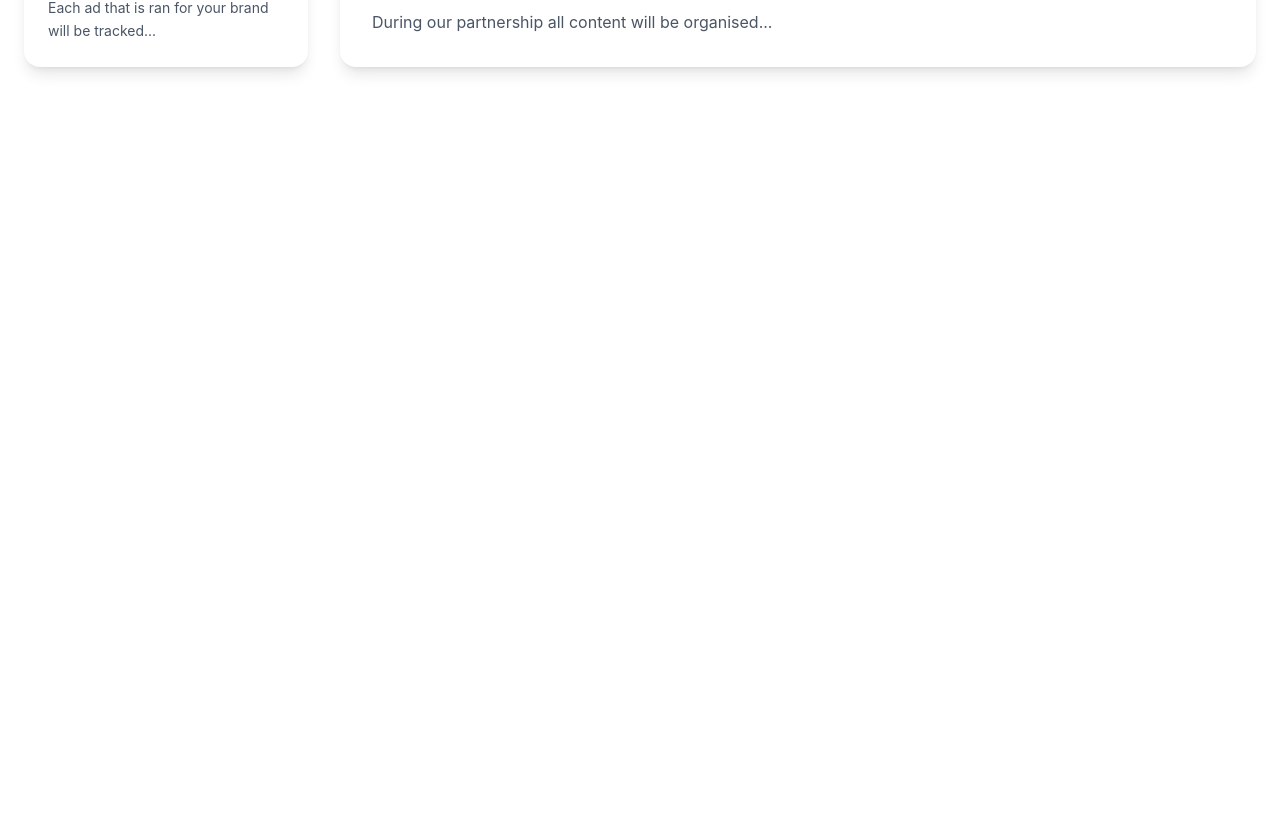
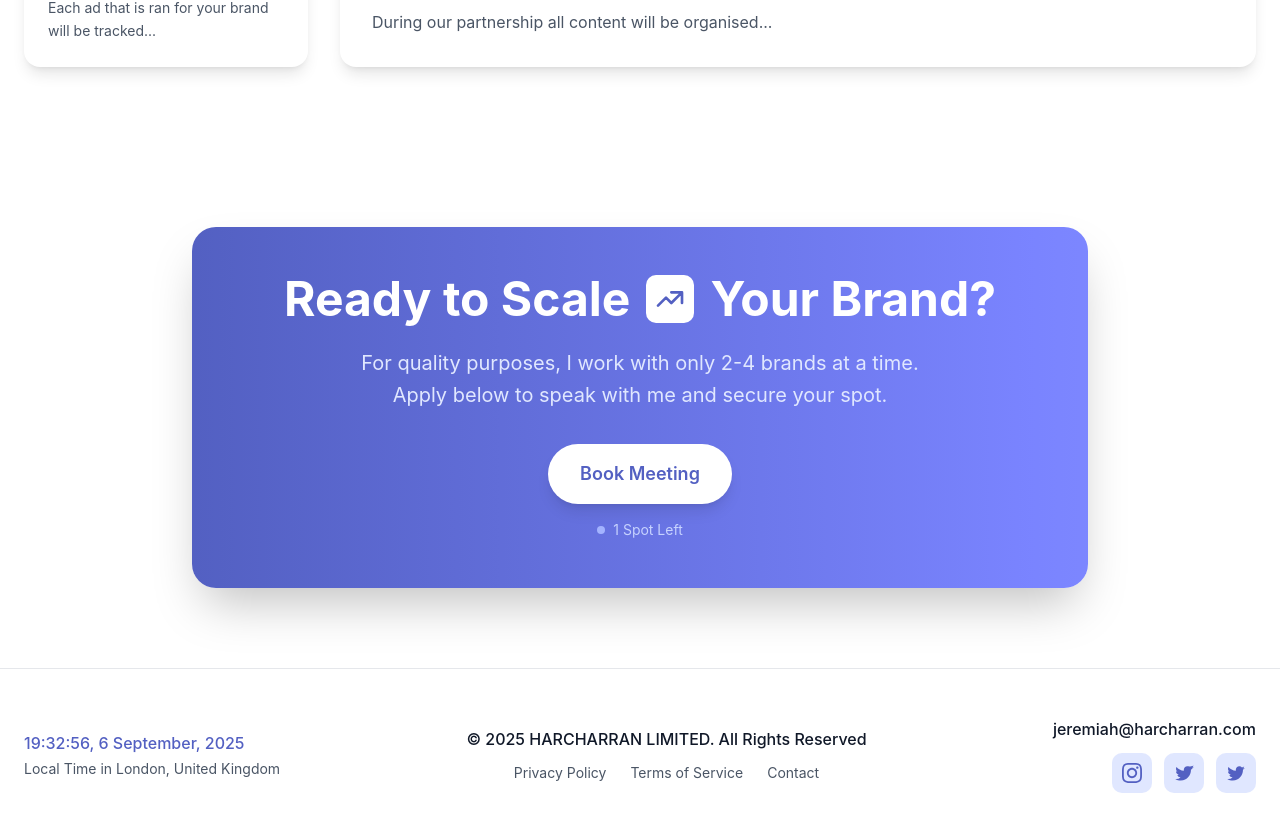
Before and after one commit to Mo-Ibra/jeremiah-light-portfolio, a Next.js app: page / in a window 1280 px wide. Shown: the part 9402-10233 px from the top of the page. Before the commit the page ends 9549 px from the top, so only its background shows below. Built offline with nearby package versions, Linux system fonts and the light colour scheme.

Commit message:
Added CTA, Footer

```diff
--- a/app/page.tsx
+++ b/app/page.tsx
@@ -7,6 +7,8 @@ import Portfolio from "@/components/Portfolio";
 import Process from "@/components/Process";
 import Comparison from "@/components/Comparison";
 import Features from "@/components/Features";
+import CTA from "@/components/CTA";
+import Footer from "@/components/Footer";
 
 function Home() {
   return (
@@ -20,6 +22,8 @@ function Home() {
       <Process />
       <Comparison />
       <Features />
+      <CTA />
+      <Footer />
     </>
   );
 }
--- /dev/null
+++ b/components/CTA.tsx
@@ -0,0 +1,43 @@
+const CTA = () => {
+  return (
+    <section className="py-20 px-6">
+      <div className="max-w-4xl mx-auto">
+        <div className="bg-gradient-to-r from-primary to-indigo-400 rounded-3xl p-12 text-center shadow-2xl">
+          <h2 className="text-4xl md:text-5xl font-bold text-white mb-6 flex items-center justify-center gap-4">
+            Ready to Scale
+            <div className="bg-white rounded-lg p-2">
+              <svg
+                className="w-8 h-8 text-primary"
+                fill="none"
+                stroke="currentColor"
+                viewBox="0 0 24 24"
+              >
+                <path
+                  strokeLinecap="round"
+                  strokeLinejoin="round"
+                  strokeWidth={2}
+                  d="M13 7h8m0 0v8m0-8l-8 8-4-4-6 6"
+                />
+              </svg>
+            </div>
+            Your Brand?
+          </h2>
+          <p className="text-xl text-indigo-100 mb-8 max-w-2xl mx-auto leading-relaxed">
+            For quality purposes, I work with only 2-4 brands at a time.
+            <br />
+            Apply below to speak with me and secure your spot.
+          </p>
+          <button className="bg-white text-primary px-8 py-4 rounded-full text-lg font-semibold hover:bg-gray-50 transition-colors shadow-lg mb-4">
+            Book Meeting
+          </button>
+          <div className="flex items-center justify-center gap-2 text-indigo-200">
+            <div className="w-2 h-2 bg-indigo-300 rounded-full"></div>
+            <span className="text-sm">1 Spot Left</span>
+          </div>
+        </div>
+      </div>
+    </section>
+  );
+};
+
+export default CTA;
--- /dev/null
+++ b/components/Footer.tsx
@@ -0,0 +1,82 @@
+const Footer = () => {
+  return (
+    <footer className="py-12 px-6 border-t border-gray-200">
+      <div className="max-w-7xl mx-auto">
+        <div className="flex flex-col lg:flex-row justify-between items-start lg:items-center gap-8">
+          {/* Left - Time */}
+          <div className="text-gray-600">
+            <div className="text-primary font-medium mb-1">
+              19:32:56, 6 September, 2025
+            </div>
+            <div className="text-sm">Local Time in London, United Kingdom</div>
+          </div>
+
+          {/* Center - Copyright and Links */}
+          <div className="text-center">
+            <div className="text-gray-900 font-medium mb-3">
+              © 2025 HARCHARRAN LIMITED. All Rights Reserved
+            </div>
+            <div className="flex flex-wrap justify-center gap-6 text-sm text-gray-600">
+              <a href="#" className="hover:text-primary transition-colors">
+                Privacy Policy
+              </a>
+              <a href="#" className="hover:text-primary transition-colors">
+                Terms of Service
+              </a>
+              <a href="#" className="hover:text-primary transition-colors">
+                Contact
+              </a>
+            </div>
+          </div>
+
+          {/* Right - Email and Social */}
+          <div className="text-right">
+            <div className="text-gray-900 font-medium mb-3">
+              jeremiah@harcharran.com
+            </div>
+            <div className="flex gap-3 justify-end">
+              <a
+                href="#"
+                className="w-10 h-10 bg-indigo-100 rounded-lg flex items-center justify-center hover:bg-indigo-200 transition-colors"
+              >
+                <svg
+                  className="w-5 h-5 text-primary"
+                  fill="currentColor"
+                  viewBox="0 0 24 24"
+                >
+                  <path d="M12 2.163c3.204 0 3.584.012 4.85.07 3.252.148 4.771 1.691 4.919 4.919.058 1.265.069 1.645.069 4.849 0 3.205-.012 3.584-.069 4.849-.149 3.225-1.664 4.771-4.919 4.919-1.266.058-1.644.07-4.85.07-3.204 0-3.584-.012-4.849-.07-3.26-.149-4.771-1.699-4.919-4.92-.058-1.265-.07-1.644-.07-4.849 0-3.204.013-3.583.07-4.849.149-3.227 1.664-4.771 4.919-4.919 1.266-.057 1.645-.069 4.849-.069zm0-2.163c-3.259 0-3.667.014-4.947.072-4.358.2-6.78 2.618-6.98 6.98-.059 1.281-.073 1.689-.073 4.948 0 3.259.014 3.668.072 4.948.2 4.358 2.618 6.78 6.98 6.98 1.281.058 1.689.072 4.948.072 3.259 0 3.668-.014 4.948-.072 4.354-.2 6.782-2.618 6.979-6.98.059-1.28.073-1.689.073-4.948 0-3.259-.014-3.667-.072-4.947-.196-4.354-2.617-6.78-6.979-6.98-1.281-.059-1.69-.073-4.949-.073zm0 5.838c-3.403 0-6.162 2.759-6.162 6.162s2.759 6.163 6.162 6.163 6.162-2.759 6.162-6.163c0-3.403-2.759-6.162-6.162-6.162zm0 10.162c-2.209 0-4-1.79-4-4 0-2.209 1.791-4 4-4s4 1.791 4 4c0 2.21-1.791 4-4 4zm6.406-11.845c-.796 0-1.441.645-1.441 1.44s.645 1.44 1.441 1.44c.795 0 1.439-.645 1.439-1.44s-.644-1.44-1.439-1.44z" />
+                </svg>
+              </a>
+              <a
+                href="#"
+                className="w-10 h-10 bg-indigo-100 rounded-lg flex items-center justify-center hover:bg-indigo-200 transition-colors"
+              >
+                <svg
+                  className="w-5 h-5 text-primary"
+                  fill="currentColor"
+                  viewBox="0 0 24 24"
+                >
+                  <path d="M24 4.557c-.883.392-1.832.656-2.46.69.88-.53 1.56-1.37 1.88-2.38-.83.5-1.75.85-2.72 1.05C18.37 4.5 17.26 4 16 4c-2.35 0-4.27 1.92-4.27 4.29 0 .34.04.67.11.98C8.28 9.09 5.11 7.38 3 4.79c-.37.63-.58 1.37-.58 2.15 0 1.49.75 2.81 1.91 3.56-.71 0-1.37-.2-1.95-.5v.03c0 2.08 1.48 3.82 3.44 4.21a4.22 4.22 0 0 1-1.93.07 4.28 4.28 0 0 0 4 2.98 8.521 8.521 0 0 1-5.33 1.84c-.34 0-.68-.02-1.02-.06C3.44 20.29 5.7 21 8.12 21 16 21 20.33 14.46 20.33 8.79c0-.19 0-.37-.01-.56.84-.6 1.56-1.36 2.14-2.23z" />
+                </svg>
+              </a>
+              <a
+                href="#"
+                className="w-10 h-10 bg-indigo-100 rounded-lg flex items-center justify-center hover:bg-indigo-200 transition-colors"
+              >
+                <svg
+                  className="w-5 h-5 text-primary"
+                  fill="currentColor"
+                  viewBox="0 0 24 24"
+                >
+                  <path d="M22.46 6c-.77.35-1.6.58-2.46.69.88-.53 1.56-1.37 1.88-2.38-.83.5-1.75.85-2.72 1.05C18.37 4.5 17.26 4 16 4c-2.35 0-4.27 1.92-4.27 4.29 0 .34.04.67.11.98C8.28 9.09 5.11 7.38 3 4.79c-.37.63-.58 1.37-.58 2.15 0 1.49.75 2.81 1.91 3.56-.71 0-1.37-.2-1.95-.5v.03c0 2.08 1.48 3.82 3.44 4.21a4.22 4.22 0 0 1-1.93.07 4.28 4.28 0 0 0 4 2.98 8.521 8.521 0 0 1-5.33 1.84c-.34 0-.68-.02-1.02-.06C3.44 20.29 5.7 21 8.12 21 16 21 20.33 14.46 20.33 8.79c0-.19 0-.37-.01-.56.84-.6 1.56-1.36 2.14-2.23z" />
+                </svg>
+              </a>
+            </div>
+          </div>
+        </div>
+      </div>
+    </footer>
+  );
+};
+
+export default Footer;
```
